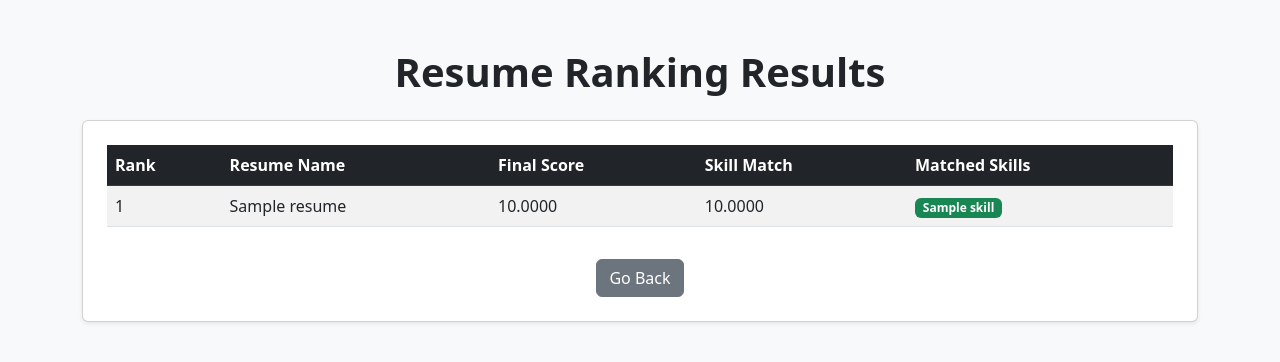
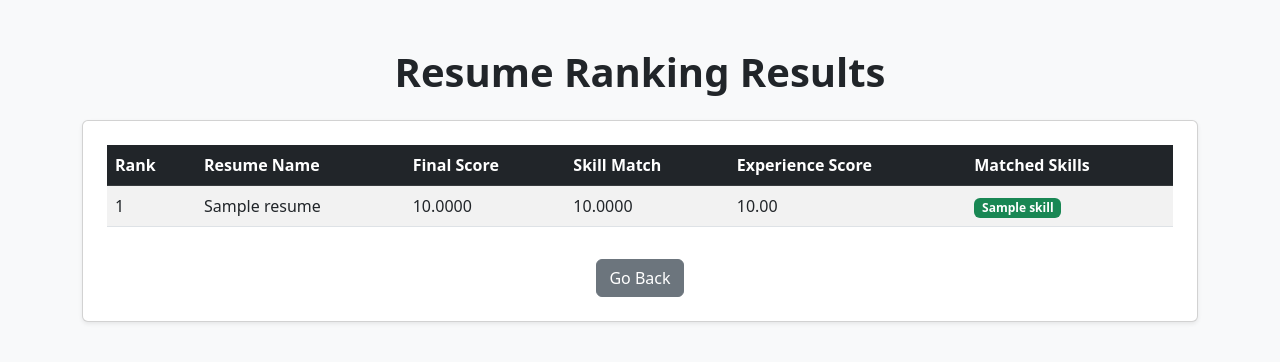
Before and after one commit to MANISH-K-07/SphinxATS, a Flask app: template templates/results.html in a window 1280 px wide. Shown: the top 362 px of the page. Run offline with Flask 3, Linux system fonts and the light colour scheme; the template is opened without the code that fills it: most values are stand-ins (such as "Sample title", 1, 10 or a date in 2020).

Commit message:
Phase 10 : Experience score added

```diff
--- a/app.py
+++ b/app.py
@@ -1,3 +1,4 @@
+import re
 import os
 import pdfplumber
 from flask import Flask, render_template, request
@@ -104,10 +105,25 @@ def rank_resumes():
         else:
             skill_score = len(matched_skills) / len(required_skills)
 
+        # Experience scoring
+        jd_exp_match = re.search(r'(\d+)\s+years', job_description.lower())
+        resume_exp_match = re.search(r'(\d+)\s+years', resume_text)
+
+        if jd_exp_match and resume_exp_match:
+            jd_exp = int(jd_exp_match.group(1))
+            resume_exp = int(resume_exp_match.group(1))
+
+            if resume_exp >= jd_exp:
+                exp_score = 1
+            else:
+                exp_score = resume_exp / jd_exp
+        else:
+            exp_score = 0.5  # default if not mentioned
+
         # Final score (weighted)
-        final_score = (0.7 * similarity_scores[i]) + (0.3 * skill_score)
+        final_score = (0.6 * similarity_scores[i]) + (0.3 * skill_score) + (0.1 * exp_score)
 
-        ranked.append((resume_names[i], final_score, skill_score, matched_skills))
+        ranked.append((resume_names[i], final_score, skill_score, matched_skills, exp_score))
 
     # Sort by final score
     ranked = sorted(ranked, key=lambda x: x[1], reverse=True)
--- a/templates/results.html
+++ b/templates/results.html
@@ -20,16 +20,18 @@
                     <th>Resume Name</th>
                     <th>Final Score</th>
                     <th>Skill Match</th>
+                    <th>Experience Score</th>
                     <th>Matched Skills</th>
                 </tr>
             </thead>
             <tbody>
-                {% for resume, final_score, skill_score, matched_skills in ranked %}
+                {% for resume, final_score, skill_score, matched_skills, exp_score in ranked %}
                 <tr>
                     <td>{{ loop.index }}</td>
                     <td>{{ resume }}</td>
                     <td>{{ "%.4f"|format(final_score) }}</td>
                     <td>{{ "%.4f"|format(skill_score) }}</td>
+                    <td>{{ "%.2f"|format(exp_score) }}</td>
                     <td>
                         {% for skill in matched_skills %}
                             <span class="badge bg-success">{{ skill }}</span>
```
